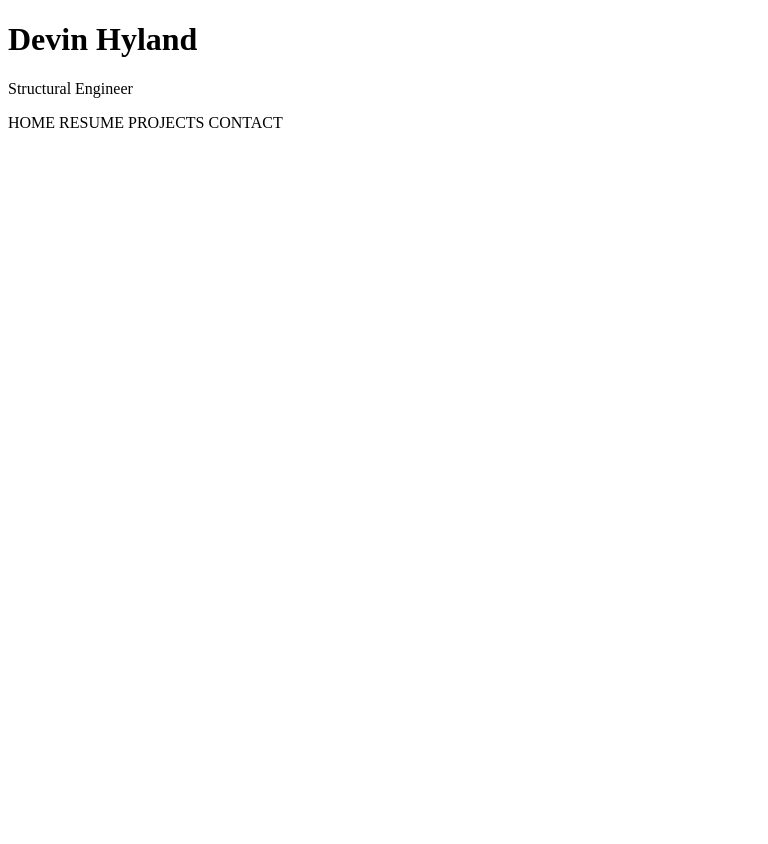
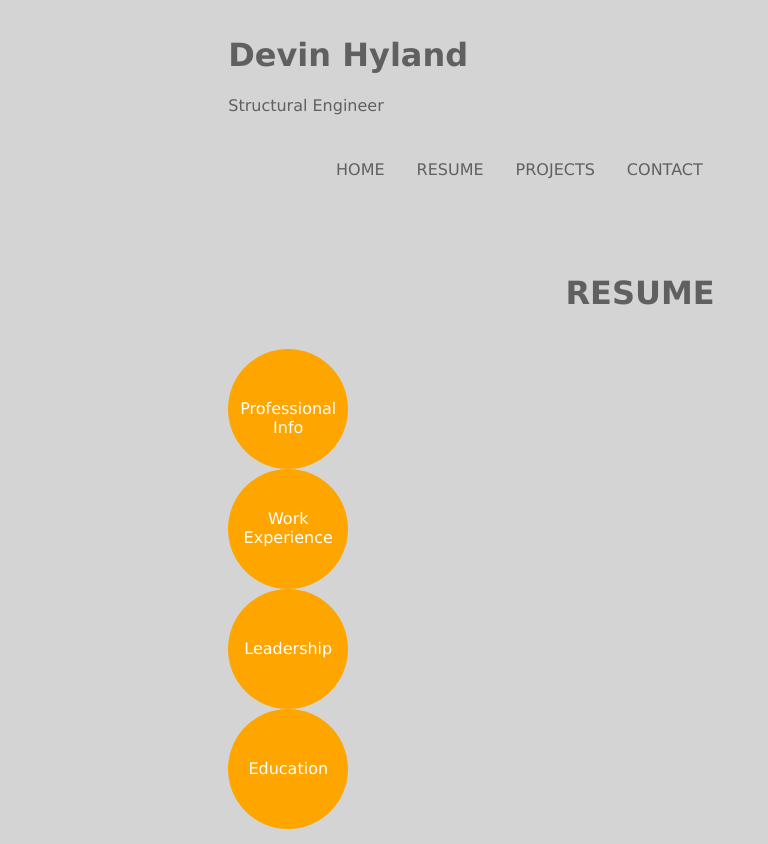
Before and after one commit to DevinHyland/devinhyland.github.io, a plain HTML site: page resume.html in a window 1280 px wide. Shown: the whole page, without its empty margins (0-768 px from the left). Before the commit the page ends 800 px from the top, so only its background shows below. Drawn offline with Linux system fonts and the light colour scheme.

Commit message:
Update resume.html

```diff
--- a/resume.html
+++ b/resume.html
@@ -6,14 +6,25 @@
     <meta name="viewport" content="width=device-width, initial-scale=1.0">
     <script src="https://kit.fontawesome.com/3a0384daa9.js" crossorigin="anonymous"></script>
     <link rel="stylesheet" href="https://fonts.googleapis.com/icon?family=Material+Icons">
+    <link type="text/css" rel="stylesheet" href="styles.css">
+
+    <style>
+    .section {
+        width: 120px; height: 120px; background-color: orange; border-radius: 50%; text-align: center;
+        color: white;
+        font-size: 12pt;
+    }
+    </style>
 </head>
 
 <body>
 <header>
-    <div class="col-2"></div>
-    <div class="col-10">
-        <h1 style="size: 43pt;">Devin Hyland</h1>
-        <p style="size: 18pt;">Structural Engineer</p>
+    <div class="row">
+        <div class="col-2"></div>
+        <div class="col-10">
+            <h1 style="size: 43pt;">Devin Hyland</h1>
+            <p style="size: 18pt;">Structural Engineer</p>
+        </div>
     </div>
 </header>
 <div class="navmenu" style="padding-bottom: 60px;">
@@ -23,6 +34,27 @@
     <a>CONTACT</a>
     <br>
 </div>
+<h1 style="text-align: center;">RESUME</h1>
+<div class="row">
+    <div class="col-2"></div>
+    <div class="col-1">
+        <div class="section" style="padding-top: 50px;">
+            Professional Info
+        </div>
+        <div class="section" style="padding-top: 40px;">
+            Work Experience
+        </div>
+        <div class="section" style="padding-top: 50px;">
+            Leadership
+        </div>
+        <div class="section" style="padding-top: 50px;">
+            Education
+        </div>
+    </div>
+    <div class="col-5"></div>
 
+    <div class="col-2"></div>
+    <div class="col-2"></div>
+</div>
 </body>
 </html>
```
